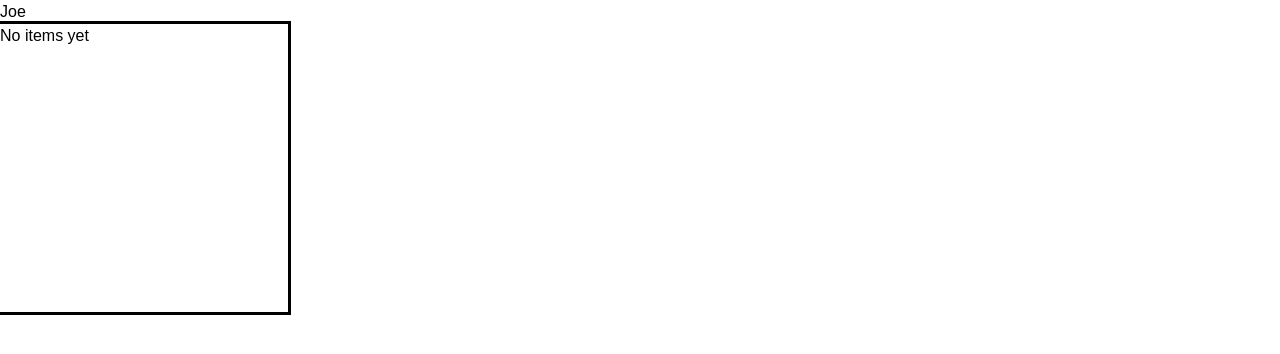
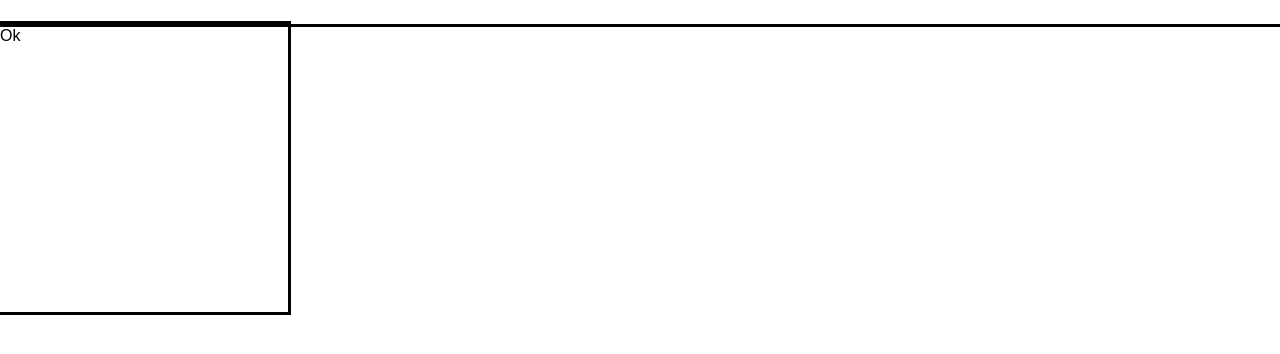
Before and after one commit to AliTheFlop/SketchFree, a Next.js app: page /dashboard/editor in a window 1280 px wide. Shown: the top 354 px of the page. Built offline with nearby package versions, Linux system fonts and the light colour scheme.

Commit message:
container struggles

```diff
--- a/src/app/dashboard/editor/page.jsx
+++ b/src/app/dashboard/editor/page.jsx
@@ -1,15 +1,60 @@
 "use client";
-import Input from "@/components/Input";
+import RenderContainer from "@/components/RenderContainer";
 import { useState } from "react";
 
-// React handles DOM, so NO getElementById.
-// For dragging and that im not sure how it will work
-// Buuut we'll figure it out >:D
+function makeid(length) {
+    let result = "";
+    const characters =
+        "ABCDEFGHIJKLMNOPQRSTUVWXYZabcdefghijklmnopqrstuvwxyz0123456789";
+    const charactersLength = characters.length;
+    let counter = 0;
+    while (counter < length) {
+        result += characters.charAt(
+            Math.floor(Math.random() * charactersLength)
+        );
+        counter += 1;
+    }
+    return result;
+}
 
 export default function Editor() {
-    const [item, setItem] = useState([]);
+    const [pageElements, setPageElements] = useState({
+        elements: [
+            {
+                id: "g4d3tdh6",
+                type: "h1",
+                content: "John Cena 2",
+                styles: { fontSize: "72px", fontWeight: "bold" },
+            },
+            {
+                id: "gf4g39d2",
+                type: "h2",
+                content: "John Cena 2",
+                styles: { fontSize: "24px", fontWeight: "bold" },
+            },
+            {
+                id: "g4d3thh6",
+                type: "div",
+                content: null,
+                styles: {
+                    fontSize: "12px",
+                    fontWeight: "medium",
+                    border: "1px solid pink",
+                },
+                children: [
+                    {
+                        id: "fkeopt4",
+                        type: "h2",
+                        content: "I'm in a div",
+                        styles: { fontSize: "36px" },
+                    },
+                ],
+            },
+        ],
+        activeElement: null,
+    });
+
     function dragStartHandler(e) {
-        // Data is fine, we can get the specific thing (p h1 h2 etc) and have that in setData to specify what we're adding to the editor
         const content = JSON.stringify({
             tag: e.target.tagName,
             content: e.target.innerHTML,
@@ -33,9 +78,10 @@ export default function Editor() {
         const newItem = { tagLower, child };
         console.log(newItem);
 
-        setItem((prev) => {
+        /*
+        setPageElements((prev) => {
             return [...prev, newItem];
-        });
+        }); */
     }
 
     return (
@@ -45,21 +91,22 @@ export default function Editor() {
                     draggable="true"
                     onDragStart={dragStartHandler}
                     placeholder="type something"
-                >
-                    Joe
-                </h1>
+                    contentEditable="true"
+                    className="outline"
+                ></h1>
             </div>
             <div
                 className="outline w-72 h-72 "
                 onDrop={dropHandler}
                 onDragOver={dragOverHandler}
             >
-                {item.length > 0
-                    ? item.map((items) => (
-                          <Input
-                              type={items.tagLower}
-                              key="johhnnyy"
-                              content={items.child}
+                {pageElements.elements
+                    ? pageElements.elements.map((element) => (
+                          <RenderContainer
+                              key={element.id}
+                              type={element.type}
+                              content={element.content}
+                              children={element.children ?? null}
                           />
                       ))
                     : "No items yet"}
--- a/src/components/Input.jsx
+++ /dev/null
@@ -1,12 +0,0 @@
-import React from "react";
-
-export default function Input({ type, content, ...props }) {
-    if (!content) console.error("No content provided");
-
-    switch (type) {
-        case "h1" || "h2" || "h3" || "h4" || "h5" || "h6":
-            return React.createElement(type, props, content);
-        default:
-            return React.createElement(type, props, content);
-    }
-}
--- /dev/null
+++ b/src/components/RenderContainer.jsx
@@ -0,0 +1,27 @@
+import RenderElement from "./RenderElement";
+
+// If we get a element with children, it's rendered here
+
+export default function RenderContainer({
+    uniqueId,
+    type,
+    content,
+    children,
+    ...props
+}) {
+    if (!Array.isArray(children)) {
+        return (
+            <RenderElement
+                type={type}
+                content={content}
+                {...props}
+                isContainer="false"
+            />
+        );
+    }
+
+    return (
+        <h1>Ok</h1>
+        // TODO: Need a componenet that displays everyting inside a container (including the next container) but the next container needs to display whats in THAT container
+    );
+}
--- /dev/null
+++ b/src/components/RenderElement.jsx
@@ -0,0 +1,24 @@
+import React from "react";
+
+// If we get a element with no children, it's rendered here
+
+export default function RenderElement({
+    type,
+    content,
+    isContainer,
+    children,
+    ...props
+}) {
+    if (!content) console.log("No content provided");
+
+    if (isContainer) {
+        console.log(children);
+    } else {
+        switch (type) {
+            case "h1" || "h2" || "h3" || "h4" || "h5" || "h6":
+                return React.createElement(type, props, content);
+            default:
+                return React.createElement(type, props, content);
+        }
+    }
+}
```
